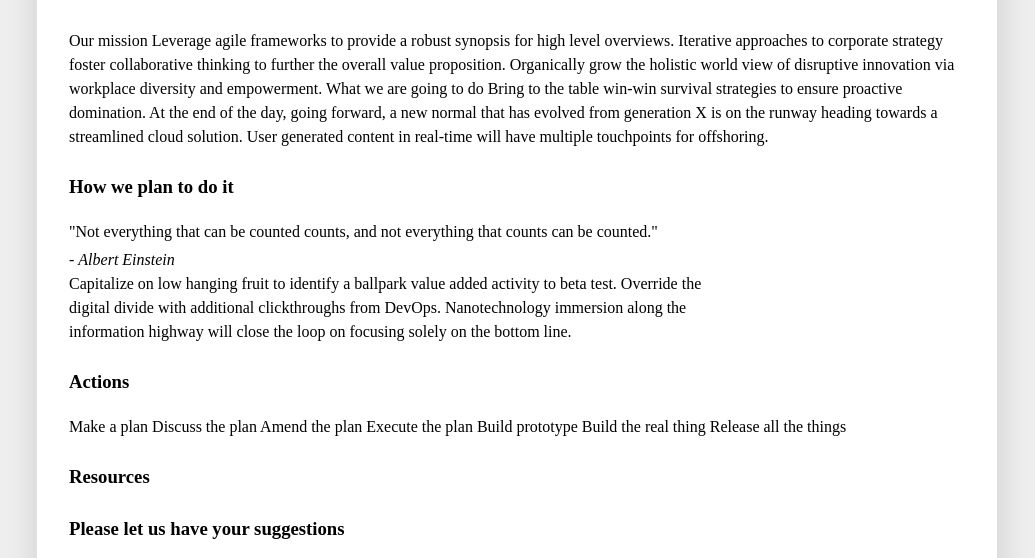
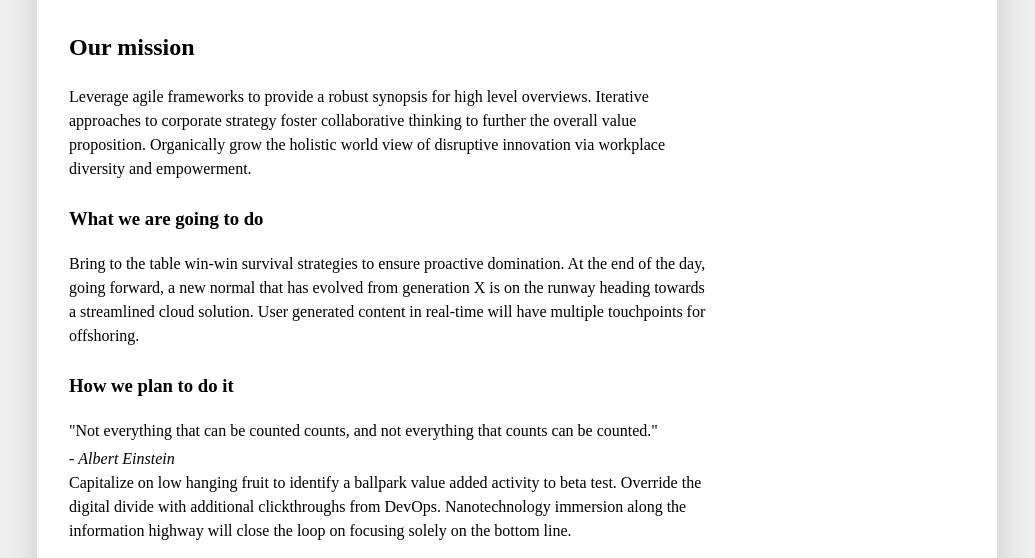
Before and after one commit to SRferrero/html-css-workshop, a website built with Parcel: page src/index.html in a window 1280 px wide. Shown: the part 180-738 px from the top of the page, without its empty margins (123-1158 px from the left). Built offline with nearby package versions, Linux system fonts and the light colour scheme.

Commit message:
chore: e2 solved

```diff
--- a/src/index.html
+++ b/src/index.html
@@ -38,23 +38,23 @@
 
     </header>
 
-    <section role="main" class="page-content" id="pagecontent" tabindex="-1">
+    <main role="main" class="page-content" id="pagecontent" tabindex="-1">
 
+      <h2>
+        Our mission
+      </h2>
 
-      Our mission
+      <p>
+        Leverage agile frameworks to provide a robust synopsis for high level overviews. Iterative approaches to corporate strategy foster collaborative thinking to further the overall value proposition. Organically grow the holistic world view of disruptive innovation via workplace diversity and empowerment.
+      </p>
 
+      <h3>
+        What we are going to do
+      </h3>
 
-
-      Leverage agile frameworks to provide a robust synopsis for high level overviews. Iterative approaches to corporate strategy foster collaborative thinking to further the overall value proposition. Organically grow the holistic world view of disruptive innovation via workplace diversity and empowerment.
-
-
-
-      What we are going to do
-
-
-
-      Bring to the table win-win survival strategies to ensure proactive domination. At the end of the day, going forward, a new normal that has evolved from generation X is on the runway heading towards a streamlined cloud solution. User generated content in real-time will have multiple touchpoints for offshoring.
-
+      <p>
+        Bring to the table win-win survival strategies to ensure proactive domination. At the end of the day, going forward, a new normal that has evolved from generation X is on the runway heading towards a streamlined cloud solution. User generated content in real-time will have multiple touchpoints for offshoring.
+      </p>
 
       <h3>
         How we plan to do it
@@ -120,7 +120,7 @@
 
       </form>
 
-    </section>
+    </main>
 
 <!-- how should we end this? Links can be used with the list from the header apply class="unordered-list__item"-->
 
```
